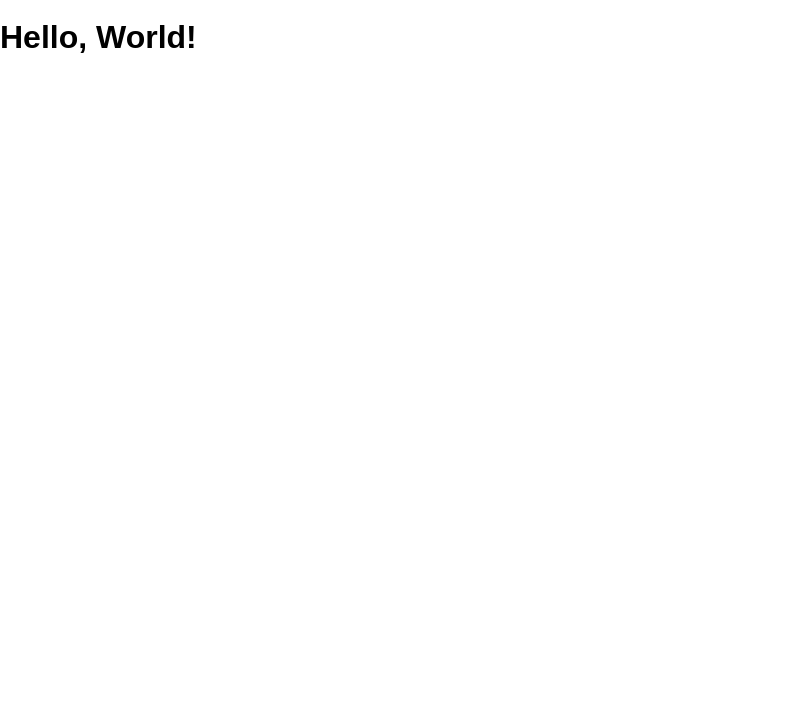
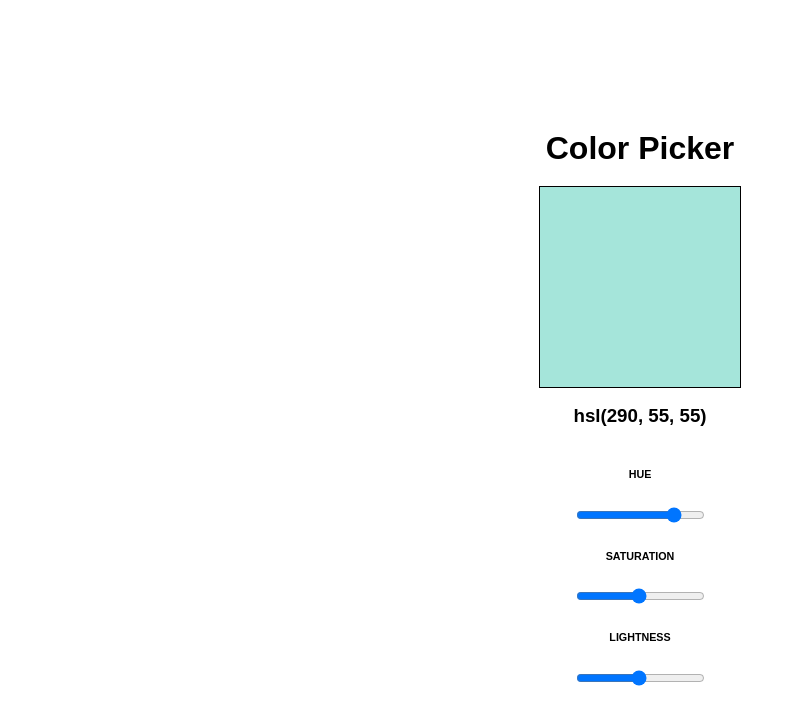
Before and after one commit to lizthrilla/test-drive-color-picker, a website: page public/index.html in a window 1280 px wide. Shown: the whole page, without its empty margins (0-802 px from the left). Drawn offline with Linux system fonts and the light colour scheme.

Commit message:
in class

```diff
--- a/public/index.html
+++ b/public/index.html
@@ -9,6 +9,18 @@
   </head>
   <body>
     <h1 class='hello-world'></h1>
+    <div class="swatch" style="background-color: hsla(170, 55%, 55%, 0.5)"></div>
+    <h3 class='colorName'>Color Name</h3>
+
+    <form>
+      <h6>HUE</h6>
+      <input name='hue' type='range' min='1' max='360' value='290' />
+      <h6>SATURATION</h6>
+      <input name='sat' type='range' min='1' max='100' value='50' />
+      <h6>LIGHTNESS</h6>
+      <input name='light' type='range' min='1' max='100' value='50' />
+    </form>
+
     <script src="/main.js" charset="utf-8"></script>
   </body>
 </html>
--- a/public/main.js
+++ b/public/main.js
@@ -1,6 +1,38 @@
+let hue = 290
+let sat = 55
+let light = 55
+
+const getHSL = () => {
+  return `hsl(${hue}, ${sat}, ${light})`
+}
+
+const setColor = () => {
+  document.querySelector('.colorName').textContent = getHSL()
+
+  console.log(getHSL())
+
+  const swatch = document.querySelector('div.swatch')
+  swatch.style.backgroundColor = getHSL()
+  // console.log(swatch)
+}
+
 const main = () => {
+  const hueInput = document.querySelector('input[name=hue]')
+  hueInput.addEventListener('input', () => {
+    hue = hueInput.value
+    setColor()
+  })
+
+  const satInput = document.querySelector('input[name=sat]')
+  satInput.addEventListener('input', () => {
+    sat = satInput.value
+    setColor()
+  })
+
+
+  setColor()
   if (document.querySelector('h1.hello-world')) {
-    document.querySelector('h1.hello-world').textContent = 'Hello, World!'
+    document.querySelector('h1.hello-world').textContent = 'Color Picker'
   }
 }
 
--- a/public/screen.css
+++ b/public/screen.css
@@ -9,4 +9,18 @@ html {
 body {
   margin: 0;
   min-height: 100%;
+  display: flex;
+  flex-direction: column;
+  justify-content: center;
+  align-items: center;
 }
+
+div.swatch {
+  height: 200px;
+  width: 200px;
+  border: 1px solid black;
+}
+
+form h6 {
+  text-align: center;
+}
```
Also changed, not shown: README.md.
